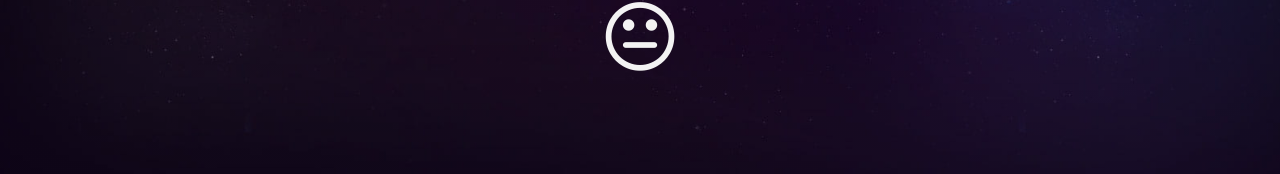
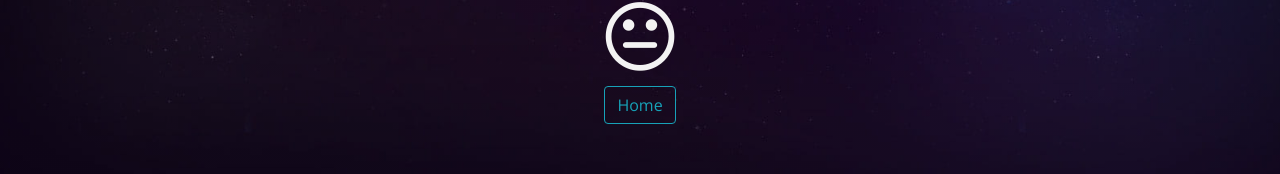
Before and after one commit to agerard57/TS_Angular-Articles, an Angular app: page /error in a window 1280 px wide. Shown: the part 428-602 px from the top of the page. Built offline with nearby package versions, Linux system fonts and the light colour scheme.

Commit message:
feat: Error style

```diff
--- a/src/app/areas/error/error.component.html
+++ b/src/app/areas/error/error.component.html
@@ -5,4 +5,8 @@
 		again.
 	</p>
 	<i class="fa fa-meh-o fa-5x" aria-hidden="true"></i>
+	<br />
+	<a routerLink=""><button class="btn btn-outline-info my-2 my-sm-0">
+		Home
+	</button></a>
 </div>
--- a/src/app/areas/error/error.component.scss
+++ b/src/app/areas/error/error.component.scss
@@ -11,3 +11,8 @@ h1 {
 p {
 	color: $text-semi-diffuse-color;
 }
+
+button {
+	top: 10px;
+	position: relative;
+}
```
